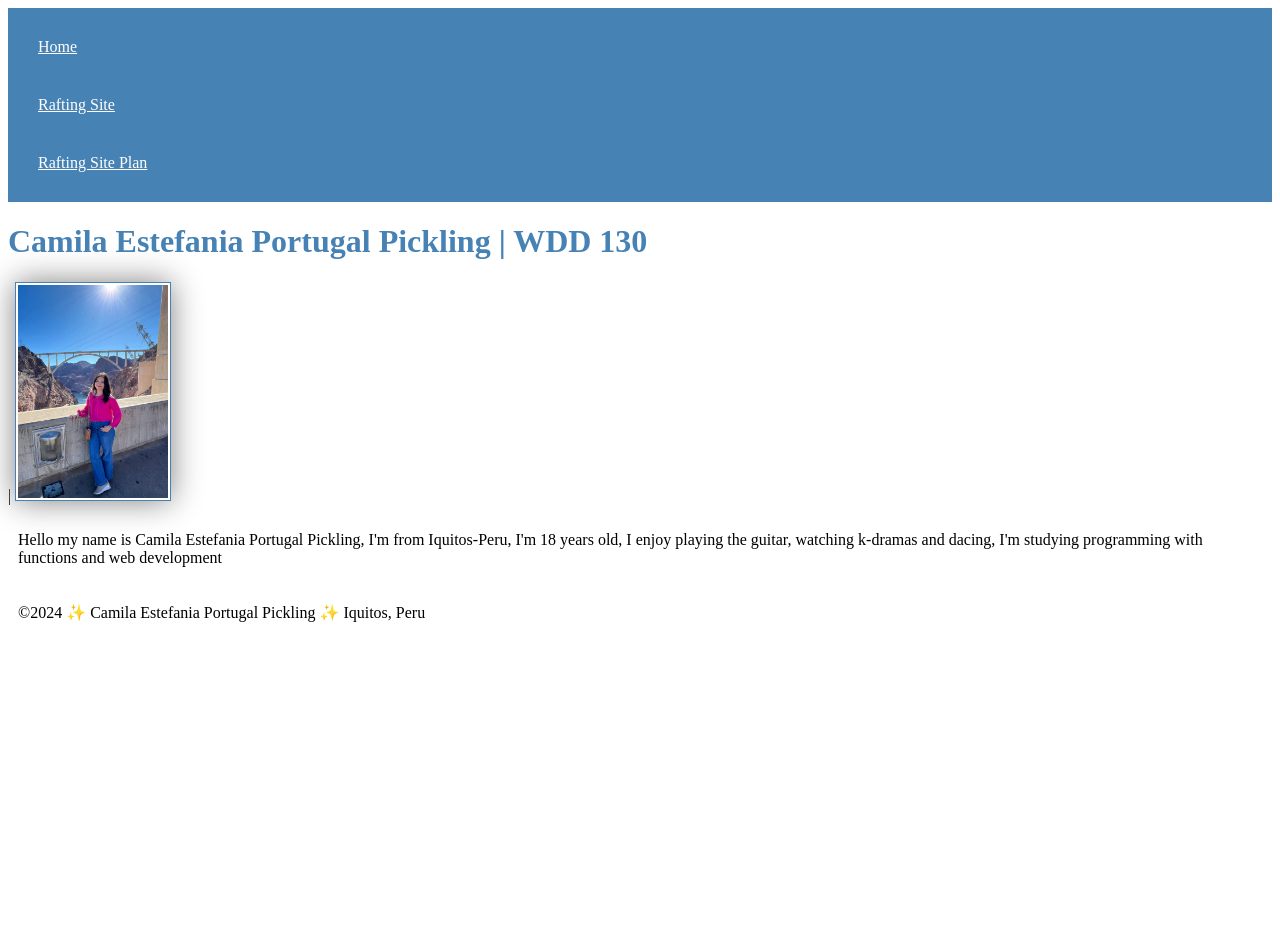
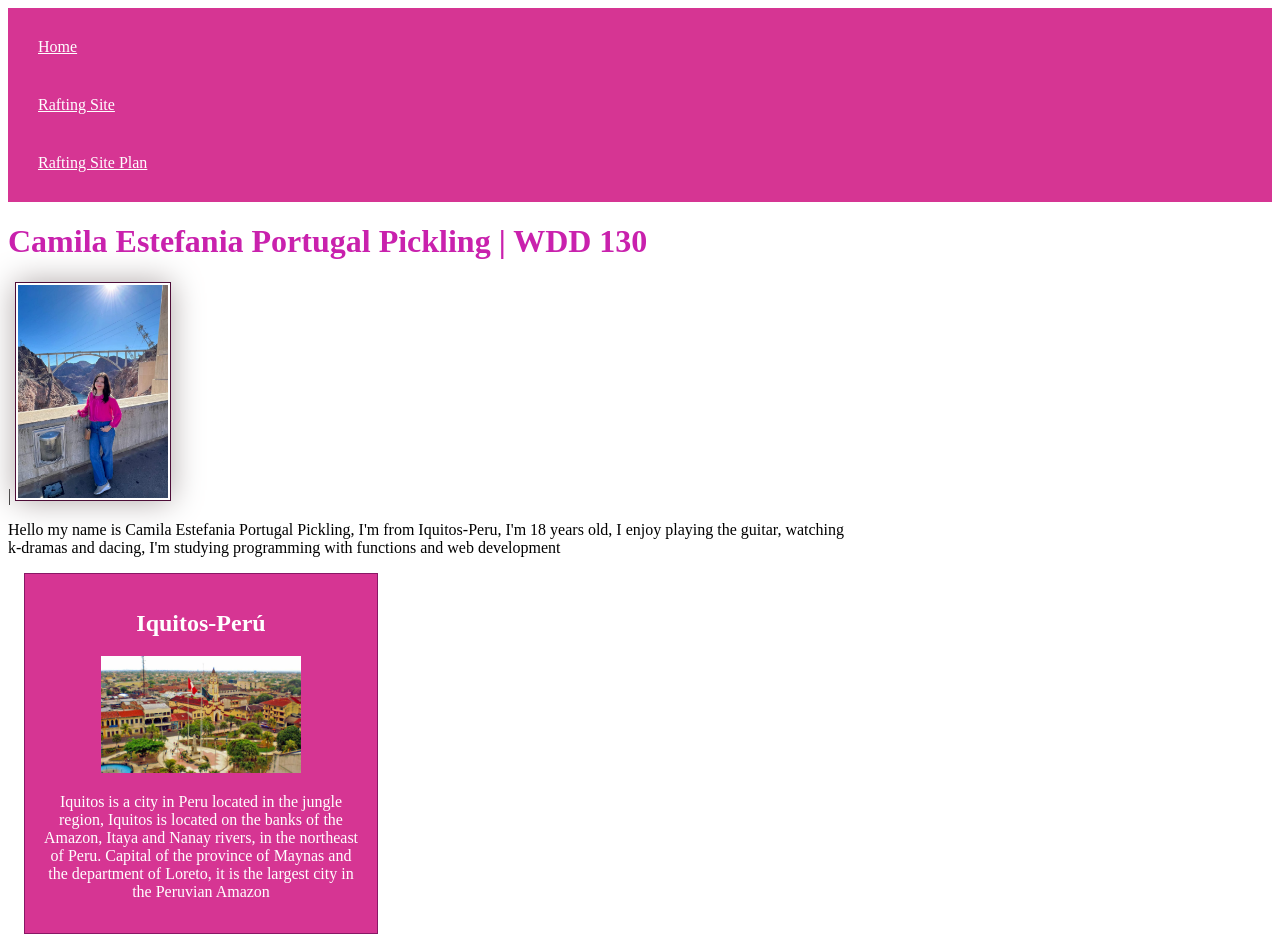
Before and after one commit to camilaportugal/wdd130, a plain HTML site: page index.html in a window 1280 px wide. Shown: the top 937 px of the page. Before the commit the page ends 800 px from the top, so only its background shows below. Drawn offline with Linux system fonts and the light colour scheme.

Commit message:
holy grail added

```diff
--- a/index.html
+++ b/index.html
@@ -2,9 +2,10 @@
 <html lang="en-US">
     <head>
         <link rel="stylesheet" href="styles/style.css">
-        <meta charset="utf-8"/>
-        <meta name="viewport" content="width=device-width,initial-scale=1.0"/>
+        <meta charset="utf-8">
+        <meta name="viewport" content="width=device-width,initial-scale=1.0">
         <title>Camila Estefania Portugal Pickling | WDD 130</title>
+        <meta name="description" content="Camila Portugal BYU Idaho | WDD130 Course Home Page">
     </head>
     <body>
         <header>
@@ -16,9 +17,14 @@
         </header>
         <main>
             <h1>Camila Estefania Portugal Pickling | WDD 130</h1>
-        |   <img src="images/profile.jpeg" alt="A girl wearing a pink blouse, blue pants, and a brown bag, with dark hair, is in a landscape resembling a desert with a bridge" width="200"/>
+        |   <img src="images/profile.jpeg" alt="A girl wearing a pink blouse, blue pants, and a brown bag, with dark hair, is in a landscape resembling a desert with a bridge" width="200">
             <p>Hello my name is Camila Estefania Portugal Pickling, I'm from Iquitos-Peru, I'm 18 years old, I enjoy playing the guitar, watching k-dramas and dacing, I'm studying programming with functions and web development</p>
         </main>
+        <aside>
+            <h2>Iquitos-Perú</h2>
+            <img src="images/ciudad-de-iquitos.jpg" alt="Iquitos landscape">
+            <p>Iquitos is a city in Peru located in the jungle region, Iquitos is located on the banks of the Amazon, Itaya and Nanay rivers, in the northeast of Peru. Capital of the province of Maynas and the department of Loreto, it is the largest city in the Peruvian Amazon</p>
+        </aside>
         <footer>
             <p>©2024 ✨ Camila Estefania Portugal Pickling ✨ Iquitos, Peru</p>
         </footer>
--- a/styles/style.css
+++ b/styles/style.css
@@ -1,5 +1,5 @@
 nav {
-    background-color: steelblue;
+    background-color: rgb(214, 53, 147);
     padding: 10px;
 }
 
@@ -10,17 +10,43 @@ nav a {
 }
 
 h1 {
-    color: steelblue;
+    color: rgb(201, 33, 173);
 }
 
-img {
+main img {
     width: 150px;
     height: auto;
-    border: 1px solid steelblue;
+    border: 1px solid rgb(77, 12, 55);
     padding: 2px;
-    box-shadow: 0 0 30px gray;
+    box-shadow: 0 0 30px rgb(175, 167, 167);
 }
 
 p {
-    padding: 10px;
+    padding: 0;
 }
+
+main {
+    max-width: 840px;
+}
+
+aside {
+    width: 20rem;
+    margin: 1rem;
+    border: 1px solid rgba(92, 9, 78, 0.637);
+    padding: 1rem;
+    background-color: rgb(214, 53, 147);
+    color: white;
+    text-align: center;
+}
+
+
+aside img {
+    width: 200px;
+    height: auto;
+}
+
+footer {
+    margin-top: 15px;
+    border-top: 2px solid rgba(161, 19, 90, 0.705);
+    text-align: center;
+}
```
Also changed, not shown: holygrail.html (deleted, +0 -46 lines), images/ciudad-de-iquitos.jpg (added).
